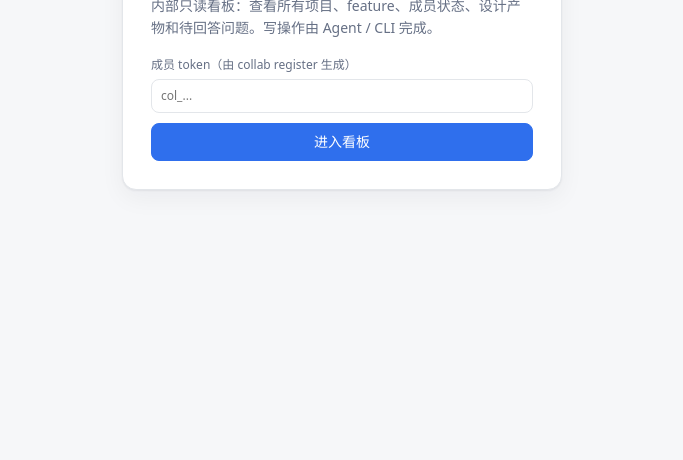
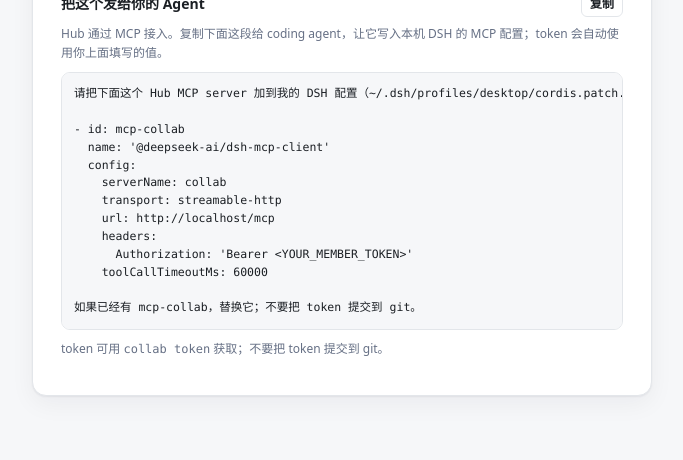
Before and after one commit to SHADOW-LI0327/dsh-collab-hub, a website: page public/index.html in a window 1280 px wide. Shown: the part 340-800 px from the top of the page, without its empty margins (298-981 px from the left). Drawn offline with Linux system fonts and the light colour scheme.

Commit message:
feat: copyable MCP setup prompt on the login page
Login accepts a member token and generates a complete DSH MCP config snippet with the current origin and token; copy to agent.

```diff
--- a/docker-compose.yml
+++ b/docker-compose.yml
@@ -3,7 +3,7 @@ services:
     build:
       context: .
       dockerfile: Dockerfile
-    image: dsh-collab-hub:0.4.0
+    image: dsh-collab-hub:0.5.0
     container_name: dsh-collab-hub
     restart: unless-stopped
     init: true
--- a/package.json
+++ b/package.json
@@ -1,6 +1,6 @@
 {
   "name": "dsh-collab-hub",
-  "version": "0.4.0",
+  "version": "0.5.0",
   "description": "Intranet collaboration hub for DSH process teams: shared projects, member status, design artifacts, questions and a read-only board.",
   "type": "module",
   "bin": {
--- a/public/app.js
+++ b/public/app.js
@@ -429,7 +429,57 @@ async function boot() {
   }
 }
 
+function mcpSnippet(token) {
+  const origin = location.origin.replace(/\/$/, '');
+  const value = String(token || '').trim() || '<YOUR_MEMBER_TOKEN>';
+  return `请把下面这个 Hub MCP server 加到我的 DSH 配置（~/.dsh/profiles/desktop/cordis.patch.yml 或 Settings → MCP），然后重启 DSH：
+
+- id: mcp-collab
+  name: '@deepseek-ai/dsh-mcp-client'
+  config:
+    serverName: collab
+    transport: streamable-http
+    url: ${origin}/mcp
+    headers:
+      Authorization: 'Bearer ${value}'
+    toolCallTimeoutMs: 60000
+
+如果已经有 mcp-collab，替换它；不要把 token 提交到 git。`;
+}
+
+function updateMcpSnippet() {
+  const input = document.querySelector('#token-form input[name="token"]');
+  const output = $('#mcp-snippet');
+  if (output) output.textContent = mcpSnippet(input?.value ?? '');
+}
+
+function bindMcpSnippet() {
+  const input = document.querySelector('#token-form input[name="token"]');
+  const copy = $('#copy-mcp');
+  if (input) input.addEventListener('input', updateMcpSnippet);
+  if (copy) {
+    copy.addEventListener('click', async () => {
+      const text = $('#mcp-snippet')?.textContent ?? '';
+      try {
+        await navigator.clipboard.writeText(text);
+        showToast('已复制，可直接粘给 Agent');
+      } catch {
+        const range = document.createRange();
+        range.selectNodeContents($('#mcp-snippet'));
+        const selection = window.getSelection();
+        selection.removeAllRanges();
+        selection.addRange(range);
+        document.execCommand('copy');
+        showToast('已复制，可直接粘给 Agent');
+      }
+    });
+  }
+  updateMcpSnippet();
+}
+
 function bindUi() {
+  bindMcpSnippet();
+
   $('#token-form').addEventListener('submit', async (event) => {
     event.preventDefault();
     const token = new FormData(event.currentTarget).get('token').trim();
--- a/public/index.html
+++ b/public/index.html
@@ -15,6 +15,16 @@
         <label>成员 token（由 collab register 生成）<input name="token" required placeholder="col_..."></label>
         <button type="submit">进入看板</button>
       </form>
+
+      <section class="mcp-help">
+        <div class="mcp-help__head">
+          <span>把这个发给你的 Agent</span>
+          <button id="copy-mcp" class="small secondary" type="button">复制</button>
+        </div>
+        <p class="muted">Hub 通过 MCP 接入。复制下面这段给 coding agent，让它写入本机 DSH 的 MCP 配置；token 会自动使用你上面填写的值。</p>
+        <pre id="mcp-snippet" class="mcp-snippet"></pre>
+        <p class="muted">token 可用 <code>collab token</code> 获取；不要把 token 提交到 git。</p>
+      </section>
       <p id="login-error" class="error" hidden></p>
     </div>
   </section>
--- a/public/styles.css
+++ b/public/styles.css
@@ -67,7 +67,7 @@ code, pre { font-family: ui-monospace, SFMono-Regular, Menlo, Consolas, monospac
 .brand { font-weight: 700; letter-spacing: .02em; font-size: 18px; }
 .login { min-height: 100%; display: grid; place-items: center; padding: 24px; }
 .login-card {
-  width: min(440px, 100%);
+  width: min(620px, 100%);
   background: var(--panel);
   border: 1px solid var(--line);
   border-radius: 14px;
@@ -77,6 +77,21 @@ code, pre { font-family: ui-monospace, SFMono-Regular, Menlo, Consolas, monospac
 .login-card p { margin: 8px 0 18px; }
 .stack { display: grid; gap: 10px; }
 .token-details { margin-top: 16px; color: var(--muted); }
+.mcp-help { margin-top: 18px; padding-top: 16px; border-top: 1px solid var(--line); }
+.mcp-help__head { display: flex; align-items: center; justify-content: space-between; gap: 10px; font-weight: 600; }
+.mcp-help p { margin: 8px 0; font-size: 12px; }
+.mcp-snippet {
+  margin: 10px 0;
+  padding: 12px;
+  max-height: 280px;
+  overflow: auto;
+  background: var(--bg);
+  border: 1px solid var(--line);
+  border-radius: 9px;
+  font: 11.5px/1.55 ui-monospace, SFMono-Regular, Menlo, Consolas, monospace;
+  white-space: pre;
+  color: var(--text);
+}
 .token-details summary { cursor: pointer; font-size: 12px; }
 
 .app { min-height: 100%; display: flex; flex-direction: column; }
```
Also changed, not shown: README.md, lib/mcp-tools.mjs, 1 other file.
